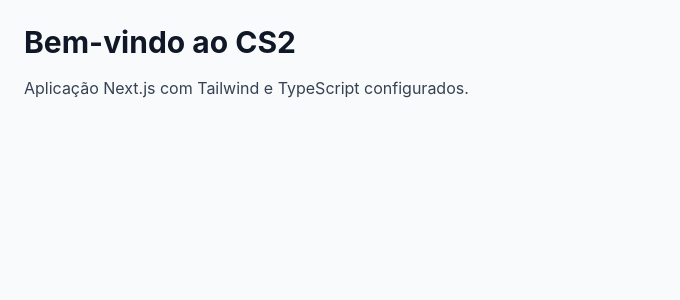
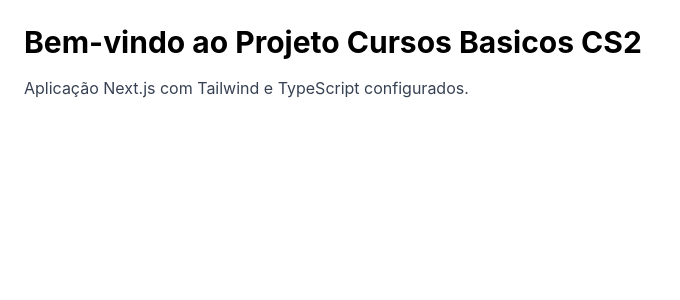
Before and after one commit to Smxke28/sitecs2, a Next.js app: page / in a window 1280 px wide. Shown: the top 300 px of the page, without its empty margins (0-680 px from the left). Built offline with nearby package versions, Linux system fonts and the light colour scheme.

Commit message:
feat: descrição curta da mudança

```diff
--- a/package.json
+++ b/package.json
@@ -9,7 +9,7 @@
     "lint": "next lint"
   },
   "engines": {
-    "node": ">=20.x"
+    "node": ">=20.9.0"
   },
   "dependencies": {
     "next": "16.0.3",
@@ -18,6 +18,8 @@
   },
   "devDependencies": {
     "@tailwindcss/postcss": "^4.1.17",
+    "@types/node": "^24.10.1",
+    "@types/react": "^19.2.6",
     "tailwindcss": "^4.1.17",
     "typescript": "^5.5.0"
   }
--- a/src/app/globals.css
+++ b/src/app/globals.css
@@ -1,9 +1,16 @@
 @import "tailwindcss";
 
+/* Classe custom -->
+--------------------------------------------- */
+.my-btn {
+  @apply px-4 py-2 bg-blue-500 text-white rounded-lg;
+}
+
+/* Estilos do body -->
+--------------------------------------------- */
 html, body, #__next { height: 100%; }
 
 body {
-  @apply bg-gray-50 text-gray-900;
   margin: 0;
   font-family: Inter, ui-sans-serif, system-ui, -apple-system, "Segoe UI", Roboto, "Helvetica Neue", Arial;
 }
--- a/src/app/page.tsx
+++ b/src/app/page.tsx
@@ -3,7 +3,7 @@
 export default function Home() {
   return (
     <div className="container mx-auto p-6">
-      <h1 className="text-3xl font-bold mb-4">Bem-vindo ao CS2</h1>
+      <h1 className="text-3xl font-bold mb-4">Bem-vindo ao Projeto Cursos Basicos CS2</h1>
       <p className="text-gray-700">Aplicação Next.js com Tailwind e TypeScript configurados.</p>
     </div>
   );
```
Also changed, not shown: 1 other file (tests, documents, lock files or other folders).
